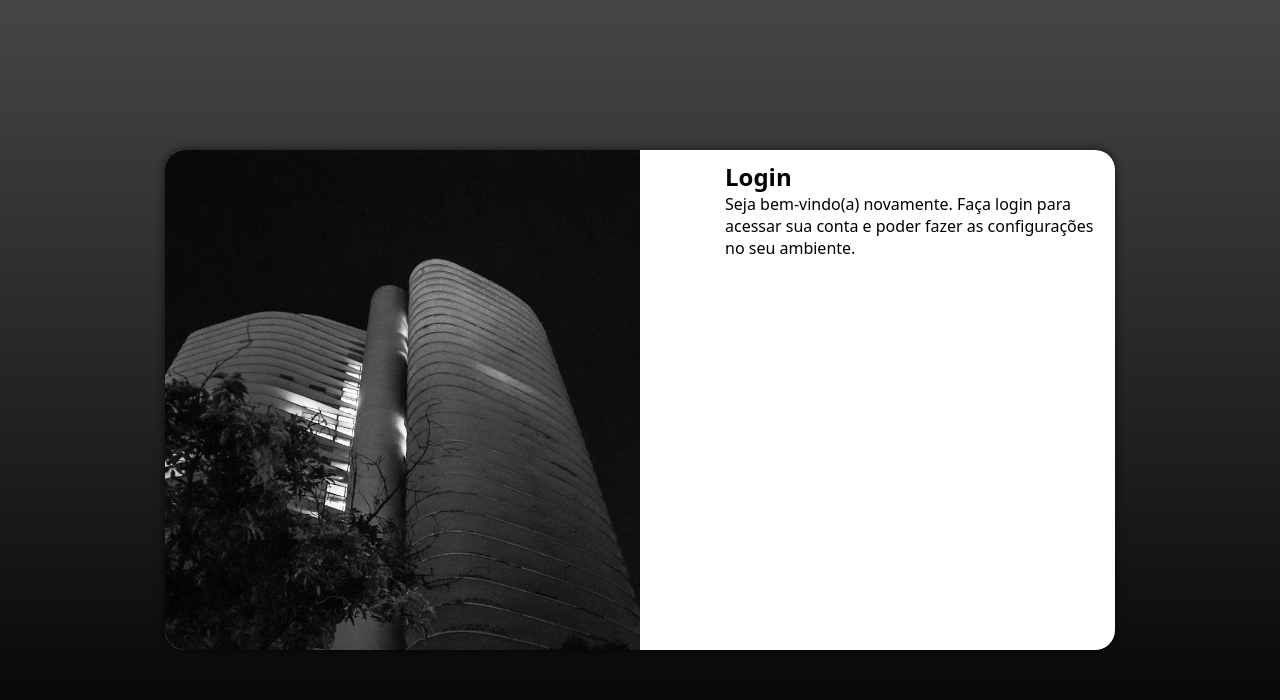
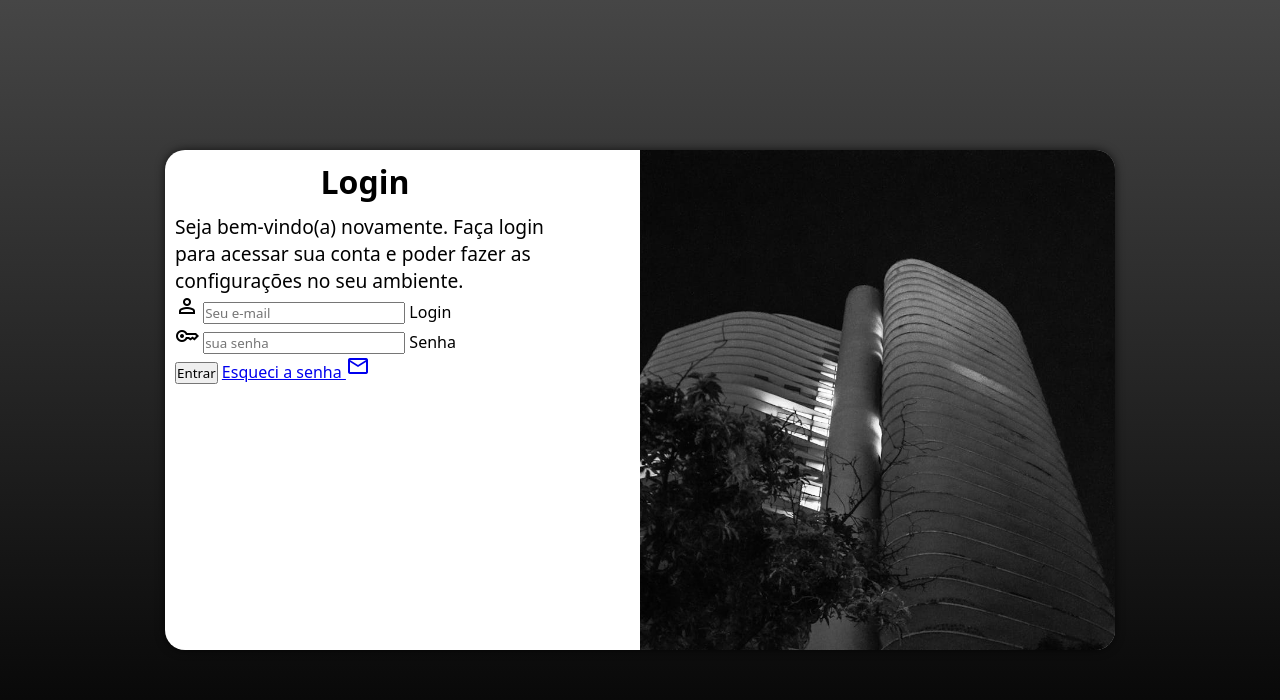
Before and after one commit to Mateus333/projeto-login, a plain HTML site: page index.html in a window 1280 px wide. Drawn offline with nearby package versions, Linux system fonts and the light colour scheme.

Commit message:
adicionei o formulário

```diff
--- a/estilos/media-query.css
+++ b/estilos/media-query.css
@@ -34,13 +34,21 @@
     }
 
     section#login > div#imagem {
-        float: left;
+        float: right;
         width: 50%;
         height: 100%;
     }
 
     section#login > div#formulario {
-        float: right;
+        float: left;
         width: 40%;
     }
+
+    div#formulario > h1 {
+        font-size: 2em;
+    }
+
+    div#formulario > p {
+        font-size: 1.2em;
+    }
 }
--- a/estilos/style.css
+++ b/estilos/style.css
@@ -59,3 +59,12 @@ section#login > div#formulario {
     display: block;
     padding: 10px;
 }
+
+div#formulario > h1 {
+    text-align: center;
+    margin-bottom: 10px;
+}
+
+div#formulario > p {
+    font-size: 0.8em;
+}
--- a/index.html
+++ b/index.html
@@ -4,6 +4,8 @@
     <meta charset="UTF-8">
     <meta name="viewport" content="width=device-width, initial-scale=1.0">
     <title>Login</title>
+    <link href="https://fonts.googleapis.com/css2?family=Material+Symbols+Outlined"
+    rel="stylesheet"/>
     <link rel="stylesheet" href="estilos/style.css">
     <link rel="stylesheet" href="estilos/media-query.css">
 </head>
@@ -16,8 +18,21 @@
             <div id="formulario">
                 <h1>Login</h1>
                 <p>Seja bem-vindo(a) novamente. Faça login para acessar sua conta e poder fazer as configurações no seu ambiente.</p>
-                <form action="login.php" method="post">
-
+                <form action="login.php" method="post" autocomplete="on">
+                    <div class="campo">
+                        <span class="material-symbols-outlined">person</span>
+                        <input type="email" name="login" id="ilogin" placeholder="Seu e-mail" autocomplete="email" required maxlength="30">
+                        <label for="ilogin">Login</label>
+                    </div>
+                    <div class="campo">
+                        <span class="material-symbols-outlined">Key</span>
+                        <input type="password" name="senha" id="isenha" placeholder="sua senha" autocomplete="current-password" required minlength="8" maxlength="20">
+                        <label for="isenha">Senha</label>
+                    </div>
+                    <input type="submit" value="Entrar">
+                    <a href="esqueci.html">
+                        Esqueci a senha <span class="material-symbols-outlined">mail</span>
+                    </a>
                 </form>
             </div>
         </section>
```
